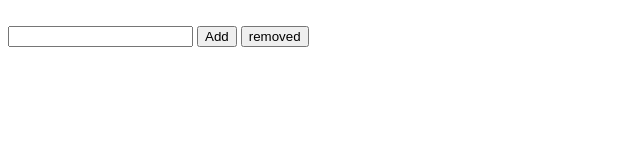
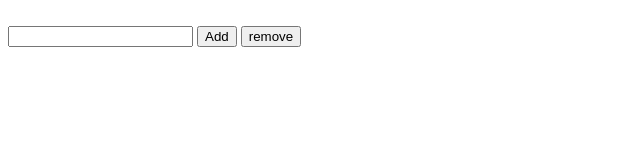
Before and after one commit to EvangCharles3004/New-one, a plain HTML site: page index.html in a window 1280 px wide. Shown: the full height of the page, 0-640 px from the left. Drawn offline with Linux system fonts and the light colour scheme.

Commit message:
Fourth commit

```diff
--- a/index.html
+++ b/index.html
@@ -5,7 +5,7 @@
 <div id="result"></div><br>
 <input type="text" id="demo1">
 <button onclick="addStorage()">Add</button>
-<button onclick="removeStorage()">removed</button>
+<button onclick="removeStorage()">remove</button>
 
 <script>
 
```
